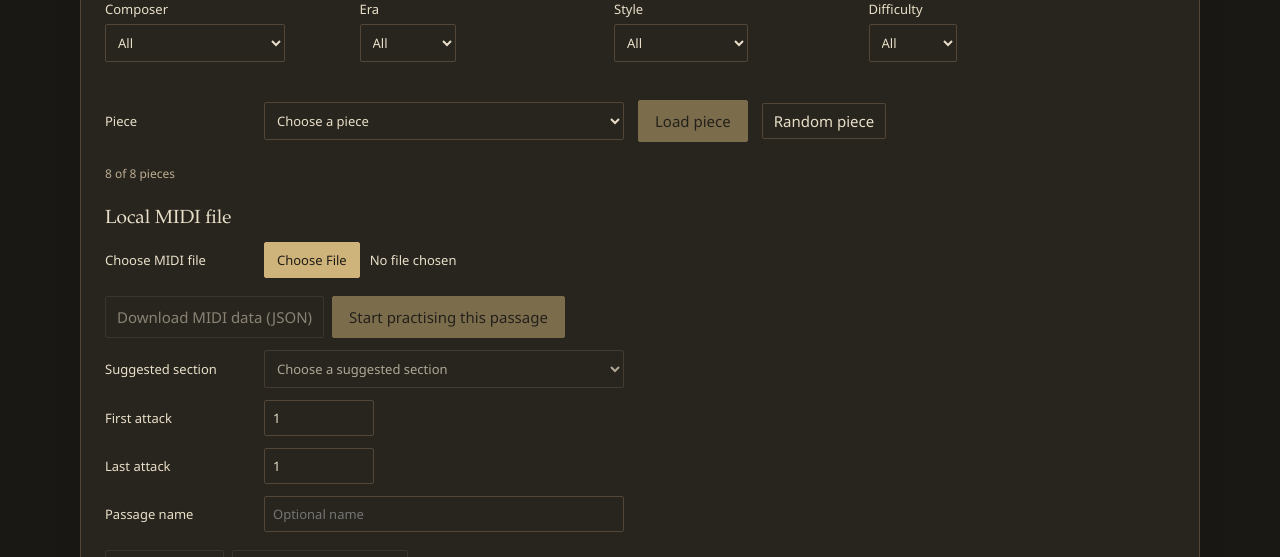
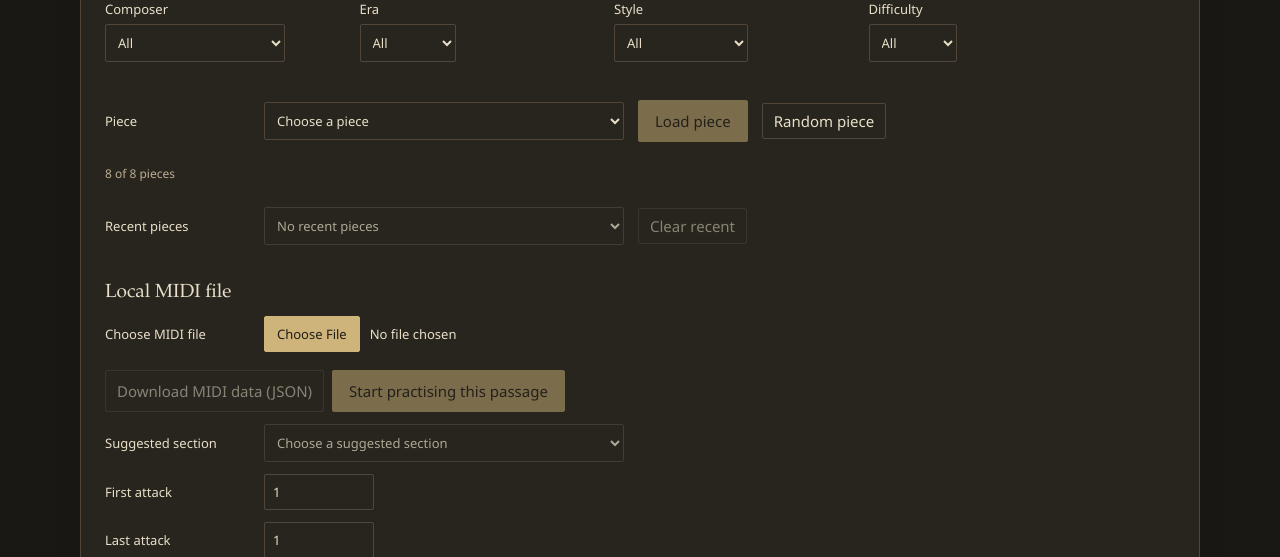
Before and after one commit to dkjroot/piano_sight_reader, a Flask app: page / in a window 1280 px wide. Shown: the part 1997-2554 px from the top of the page. Run offline with Flask 3, Linux system fonts and the light colour scheme.

Commit message:
Remember and clear recently opened library pieces

```diff
--- a/static/library.js
+++ b/static/library.js
@@ -24,3 +24,32 @@
   const value=Number(random()), index=Number.isFinite(value) ? Math.max(0,Math.min(pool.length-1,Math.floor(value*pool.length))) : 0;
   return pool[index];
 }
+
+
+// Only public catalogue identities are remembered; no filenames, paths or music data.
+function cleanRecent(value) {
+  const seen=new Set();
+  return (Array.isArray(value) ? value : []).slice(0,20).filter(entry=>{
+    if(!entry || typeof entry.id!=='string' || !/^[a-z0-9][a-z0-9-]{0,79}$/.test(entry.id) ||
+      typeof entry.sha256!=='string' || !/^[a-f0-9]{64}$/.test(entry.sha256) || seen.has(entry.id)) return false;
+    seen.add(entry.id); return true;
+  }).map(({id,sha256})=>({id,sha256}));
+}
+export function parseRecentLibrary(text) {
+  if(typeof text!=='string' || text.length>5000) throw new Error('Recent piece data is too large.');
+  const value=JSON.parse(text);
+  if(value?.version!==1 || !Array.isArray(value.pieces)) throw new Error('Unsupported recent piece format.');
+  return cleanRecent(value.pieces);
+}
+export function rememberLibraryPiece(recent,piece) {
+  const entry=cleanRecent([piece])[0];
+  if(!entry) throw new Error('Invalid recent piece identity.');
+  return [entry,...cleanRecent(recent).filter(item=>item.id!==entry.id)].slice(0,20);
+}
+export function recentLibraryPieces(pieces,recent) {
+  const catalogue=new Map(pieces.map(piece=>[piece.id,piece]));
+  return cleanRecent(recent).flatMap(entry=>{
+    const piece=catalogue.get(entry.id);
+    return piece?.sha256===entry.sha256 ? [piece] : [];
+  });
+}
--- a/static/score.js
+++ b/static/score.js
@@ -1,10 +1,11 @@
-import {LIBRARY_FIELDS,libraryFacets,filterLibrary,randomLibraryPiece} from './library.js';
+import {LIBRARY_FIELDS,libraryFacets,filterLibrary,randomLibraryPiece,parseRecentLibrary,rememberLibraryPiece,recentLibraryPieces} from './library.js';
 import {suggestPassages} from './sections.js';
 import {parsePassages,savePassage,passageKey} from './passages.js';
 import {attackGroups,makeOutline} from './outline.js';
 // Local file inspection is separate from the live MIDI event path.
 const $=id=>document.getElementById(id);
 const PASSAGES='piano-sight-reader-passages-v1';
+const RECENT='piano-sight-reader-recent-pieces-v1';
 export class ScorePanel {
   constructor(onPractice=()=>{},getSettings=()=>({low:48,high:84,hand:'right',material:'white',span:'near',size:1,key:'C'})) {
     this.getSettings=getSettings;
@@ -12,6 +13,27 @@
     try {this.savedPassages=parsePassages(localStorage.getItem(PASSAGES)||'[]');} catch {$('passage-status').textContent='Saved passages are unavailable; this visit still works.';}
     $('score-file').addEventListener('change',()=>{const file=$('score-file').files[0]; if(file) void this.readFile(file);});
     this.library=[]; this.sections=[];
+    this.recent=[]; this.recentInvalid=false;
+    try {this.recent=parseRecentLibrary(localStorage.getItem(RECENT)||'{"version":1,"pieces":[]}');}
+    catch {this.recentInvalid=true; $('recent-status').textContent='Recent pieces could not be read; this visit still works.';}
+    $('recent-piece').addEventListener('change',()=>{
+      const id=$('recent-piece').value;
+      if(!recentLibraryPieces(this.library,this.recent).some(piece=>piece.id===id)) return;
+      for(const field of LIBRARY_FIELDS) $('library-'+field).value='';
+      $('library-search').value=''; this.renderLibrary(); $('library-piece').value=id;
+      $('load-piece').disabled=false; void this.loadPiece();
+    });
+    $('clear-recent').addEventListener('click',()=>{
+      this.recent=[]; this.recentInvalid=false; const saved=this.persistRecent(); this.renderRecent();
+      $('recent-status').textContent=saved ? 'Recent pieces cleared.' : 'Cleared for this visit; browser storage could not update.';
+    });
+    window.addEventListener('storage',event=>{
+      if(event.key!==RECENT && event.key!==null) return;
+      try {this.recent=parseRecentLibrary(event.newValue||'{"version":1,"pieces":[]}'); this.recentInvalid=false; $('recent-status').textContent='';}
+      catch {this.recentInvalid=true; $('recent-status').textContent='Recent pieces could not be read.';}
+      this.renderRecent();
+    });
+
     $('library-search').addEventListener('input',()=>this.renderLibrary());
     for(const field of LIBRARY_FIELDS) $('library-'+field).addEventListener('change',()=>this.renderLibrary());
     $('library-piece').addEventListener('change',()=>{$('load-piece').disabled=!$('library-piece').value;});
@@ -61,7 +83,7 @@
         select.replaceChildren(new Option('All',''),...libraryFacets(this.library,field).map(value=>new Option(value,value)));
         select.disabled=!this.library.length;
       }
-      $('library-search').disabled=!this.library.length;
+      $('library-search').disabled=!this.library.length; this.renderRecent();
       this.renderLibrary();
     } catch(error) {$('library-status').textContent=error.message;}
   }
@@ -84,7 +106,22 @@
       $('score-file').value=''; this.useScore(score,piece.title);
       $('library-credit').textContent=`${piece.composer} · ${piece.era} · ${piece.style} · ${piece.contributor} · ${piece.licence}`;
       $('library-source').href=piece.source_page; $('library-source').hidden=false;
+      this.recent=rememberLibraryPiece(this.recent,piece); this.recentInvalid=false;
+      $('recent-status').textContent=this.persistRecent() ? '' : 'Recent pieces are available for this visit only.';
+      this.renderRecent();
     } catch(error) {if(revision===this.revision) $('score-status').textContent='Load failed: '+error.message;}
+  }
+  persistRecent() {
+    try {
+      if(this.recent.length) localStorage.setItem(RECENT,JSON.stringify({version:1,pieces:this.recent}));
+      else localStorage.removeItem(RECENT);
+      return true;
+    } catch {return false;}
+  }
+  renderRecent() {
+    const pieces=recentLibraryPieces(this.library,this.recent);
+    $('recent-piece').replaceChildren(new Option(pieces.length ? 'Choose a recent piece' : 'No recent pieces',''),...pieces.map(piece=>new Option(`${piece.composer} · ${piece.title}`,piece.id)));
+    $('recent-piece').disabled=!pieces.length; $('clear-recent').disabled=!this.recent.length && !this.recentInvalid;
   }
   async readFile(file) {
     const revision=++this.revision; $('score-status').textContent='Reading MIDI…'; this.onPassageChange();
--- a/templates/help.html
+++ b/templates/help.html
@@ -24,6 +24,7 @@
     <p>Your practice range, hand, key, note material and maximum chord size filter the piece. The preview reports retained and omitted notes. If no notes fit, widen the range or adjust those settings.</p>
     <p><strong>Download MIDI data (JSON)</strong> saves the file’s note and event data for inspection or development. It does not start practice or download sheet music.</p>
     <p><strong>Save passage</strong> remembers its endpoints and track/staff choices in this browser. To restore it later, load the same library piece or local file, then select the saved passage.</p>
+    <p><strong>Recent pieces</strong> reopens a bundled preview and clears the browsing filters. Up to 20 library IDs and checksums are remembered in this browser; local files and paths are not saved. <strong>Clear recent</strong> removes this list without clearing progress or saved passages.</p>
     <p>The current pieces are <strong>Unrated</strong> pending a difficulty review. Edition and licence credits are linked beside the library selection.</p>
   </section>
   <section id="find-music"><h2>Find your own music</h2>
--- a/templates/index.html
+++ b/templates/index.html
@@ -91,6 +91,8 @@
     </div>
     <div class="library-choice"><label>Piece <select id="library-piece" disabled><option value="">Loading library…</option></select></label><button id="load-piece" disabled>Load piece</button><button id="random-piece" class="quiet" disabled>Random piece</button></div>
     <p id="library-status" class="small" role="status"></p><p id="library-credit" class="small"></p><a id="library-source" class="small" hidden target="_blank" rel="noopener">Edition and licence</a>
+    <div class="library-choice"><label>Recent pieces <select id="recent-piece" disabled><option value="">No recent pieces</option></select></label><button id="clear-recent" class="quiet" disabled>Clear recent</button></div>
+    <p id="recent-status" class="small" role="status"></p>
     <h3>Local MIDI file</h3>
     <label>Choose MIDI file <input id="score-file" type="file" accept=".mid,.midi,audio/midi"></label>
     <p id="score-status" class="small" role="status"></p><p id="score-details" class="small"></p><p id="score-warnings" class="small" role="status"></p>
```
Also changed, not shown: DEVELOPMENT.md (+9 -0 lines), ROADMAP.md (+2 -1 lines), tests/browser.cjs (+34 -0 lines), tests/core.test.js (+24 -1 lines), README.md.
